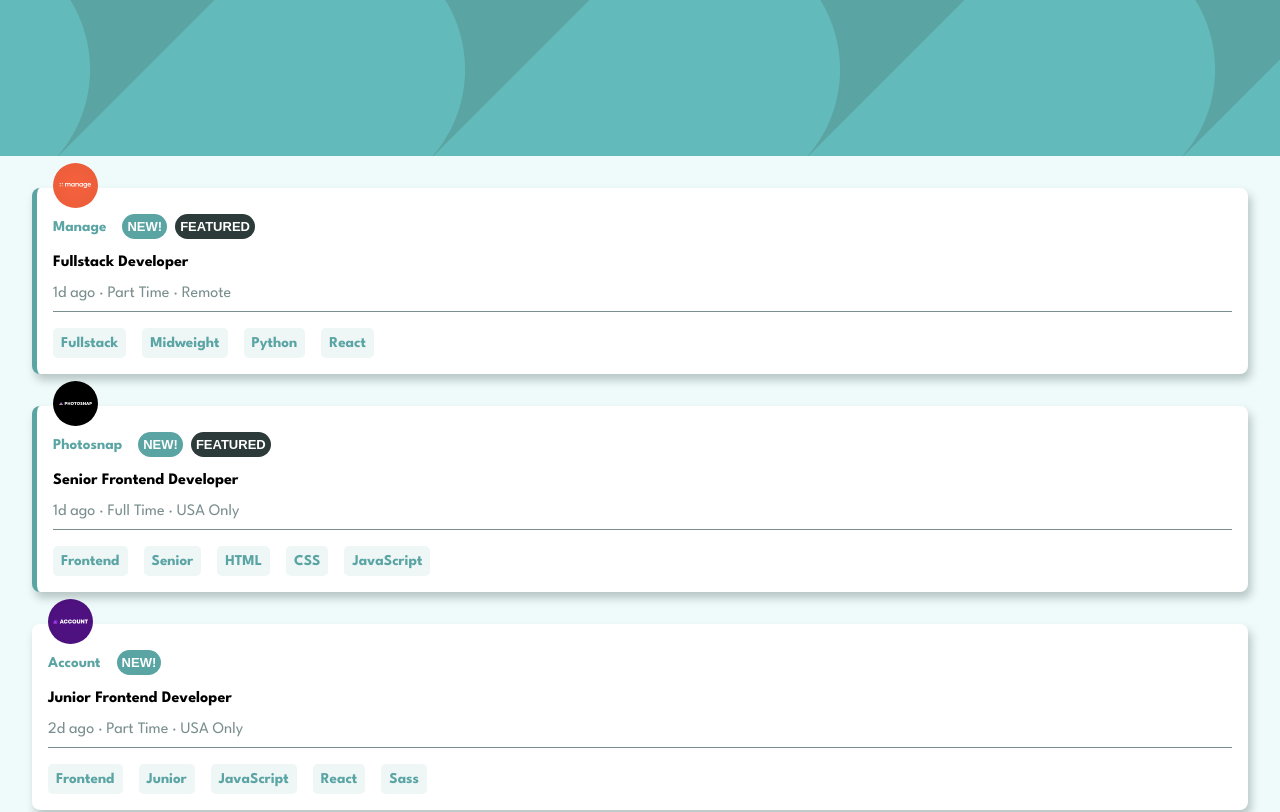
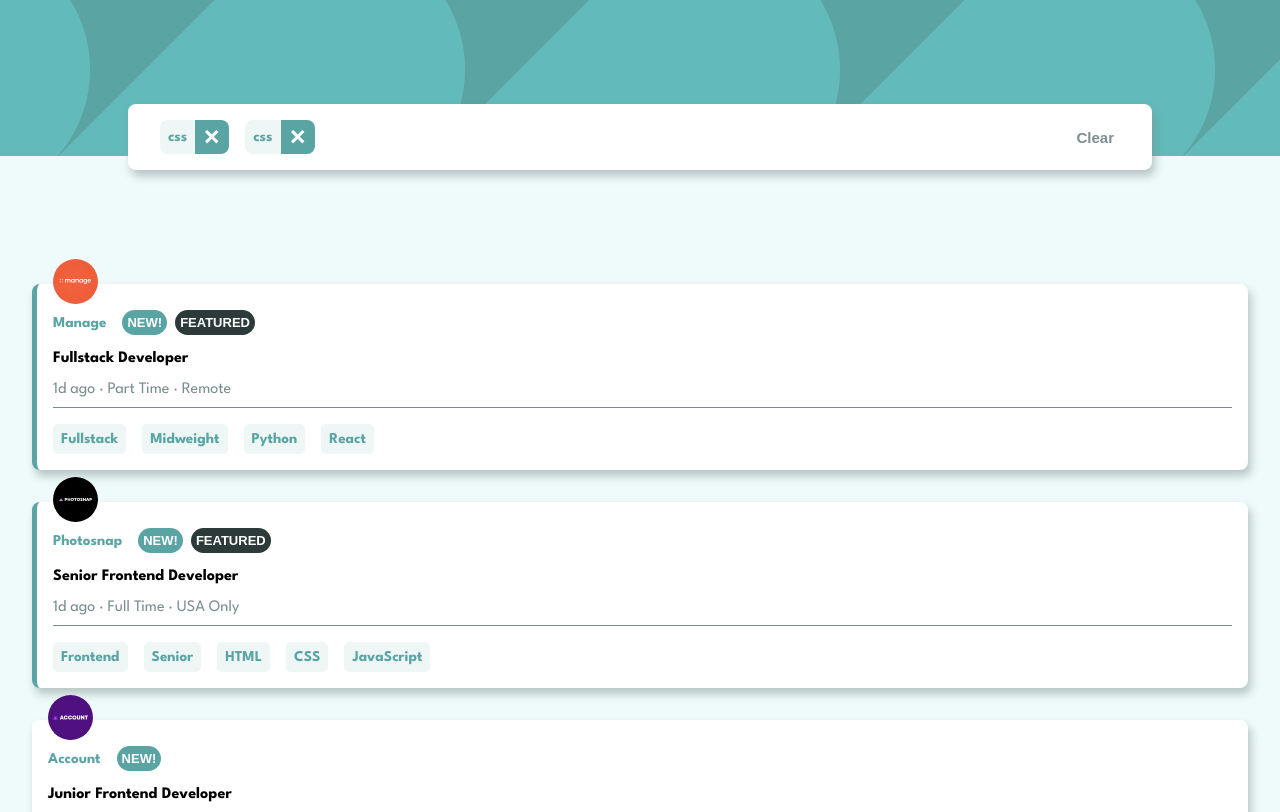
Before and after one commit to JuraRomanov/static-job-listings-master, a plain HTML site: page index.html in a window 1280 px wide. Shown: the top 812 px of the page. Drawn offline with Linux system fonts and the light colour scheme.

Commit message:
made a section with a filter

```diff
--- a/index.html
+++ b/index.html
@@ -12,76 +12,31 @@
 </head>
 <body>
     <div class="static-job">
-      <div class="job__filter job__filter--hiden">
-        filter
+      <div class="job__filter">
+        <div class="filter__box">
+          <div class="filter__list">
+            <div class="filter__item">
+              <button class="tag">css</button>
+              <img src="./images/icon-remove.svg" alt="X" class="filter__remove">
+            </div>
+
+            <div class="filter__item">
+              <button class="tag">css</button>
+              <img src="./images/icon-remove.svg" alt="X" class="filter__remove">
+            </div>
+
+        </div>
+        <button class="filter__clear">
+            clear
+        </button>
+        </div>
       </div>
 
       <div class="job__box">
           <div class="job__header">
           </div>
-          <div class="job__cont">
-                <!-- <div class="job__item job__item--featured">
+          <div class="job__cont job__cont--filter">
 
-                  <div class="item__company-info">
-                     <img src="./images/photosnap.svg" alt="" class="company__logo">
-                     <div class="company__header">
-                        <div class="header__short-info">
-                          <span class="company__name">
-                            photosnap
-                          </span>
-                          <div class="company__post">
-                              <button class="post post--new">new!</button>
-                              <button class="post post--featured">featured</button>
-                          </div>
-                        </div>
-
-                     <span class="job__name">Senior Frontend Developer</span>
-                     <span class="company__footer">
-                        1d ago · full Time · USA only
-                     </span>
-                    </div>
-                  </div>
-
-                  <div class="item__tags">
-                    <button class="tag">Frontend</button>
-                    <button class="tag">Senior</button>
-                    <button class="tag">HTML</button>
-                    <button class="tag">CSS</button>
-                    <button class="tag">JavaScript</button>
-                  </div>
-                </div> -->
-
-<!--
-                <div class="job__item job__item--featured">
-
-                  <div class="item__company-info">
-                     <img src="./images/photosnap.svg" alt="" class="company__logo">
-                     <div class="company__header">
-                        <div class="header__short-info">
-                          <span class="company__name">
-                            photosnap
-                          </span>
-                          <div class="company__post">
-                              <button class="post post--new">new!</button>
-                              <button class="post post--featured">featured</button>
-                          </div>
-                        </div>
-
-                     <span class="job__name">Senior Frontend Developer</span>
-                     <span class="company__footer">
-                        1d ago · full Time · USA only
-                     </span>
-                    </div>
-                  </div>
-
-                  <div class="item__tags">
-                    <button class="tag">Frontend</button>
-                    <button class="tag">Senior</button>
-                    <button class="tag">HTML</button>
-                    <button class="tag">CSS</button>
-                    <button class="tag">JavaScript</button>
-                  </div>
-                </div> -->
 
 
           </div>
--- a/main.css
+++ b/main.css
@@ -34,6 +34,88 @@ body{
     margin: 0;
     font-family: var(--ff-league-spartan);
 }
+.job__filter{
+    position: absolute;
+
+    top: 13%;
+
+    width: 100%;
+
+
+
+
+    display: flex;
+    flex-direction: row;
+    justify-content: center;
+
+
+
+
+
+
+}
+.filter__box{
+    width: 80%;
+
+    display: flex;
+    flex-direction: row;
+    justify-content: space-between;
+    align-items: center;
+    gap: 1rem;
+
+    padding: 1rem 2rem;
+
+    background-color: white;
+
+    border-radius: var(--radii-small);
+
+    box-shadow: 3px 6px 9px 0px hsla(180, 8%, 52%, 0.486);
+}
+
+.filter__list{
+    display: flex;
+    flex-direction: row;
+    justify-content: flex-start;
+    flex-wrap: wrap;
+
+    gap: 1rem;
+}
+
+.filter__item  {
+    display: flex;
+
+}
+.filter__item .tag {
+    border-radius: 0.5rem 0 0 0.5rem ;
+}
+.filter__remove  {
+    border-radius: 0 0.5rem 0.5rem 0 ;
+    padding: 10px;
+    background-color: var(--desaturated-dark-cyan);
+}
+
+.filter__remove:hover{
+    background-color: var(--very-dark-grayish-cyan);
+}
+.filter__clear {
+    background-color: white;
+
+    border: none;
+
+    color : var(--dark-grayish-cyan);
+
+    font-weight: var(--fw-bold);
+    font-size: 15px;
+    text-transform: capitalize;
+
+    cursor: pointer;
+}
+
+.filter__clear:hover{
+    color : var(--desaturated-dark-cyan);
+
+    text-decoration: underline;
+}
 .job__filter--hiden{
     display: none;
 }
@@ -66,6 +148,10 @@ body{
 
     padding: 2rem;
 
+}
+
+.job__cont--filter {
+    padding-top: calc(2rem * 4);
 }
 
 .job__item{
```
Also changed, not shown: 1.txt (deleted).
